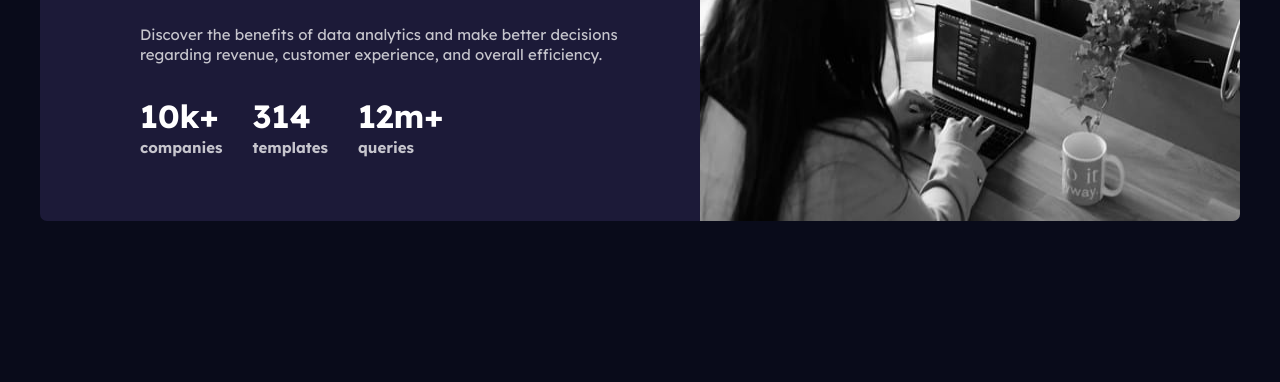
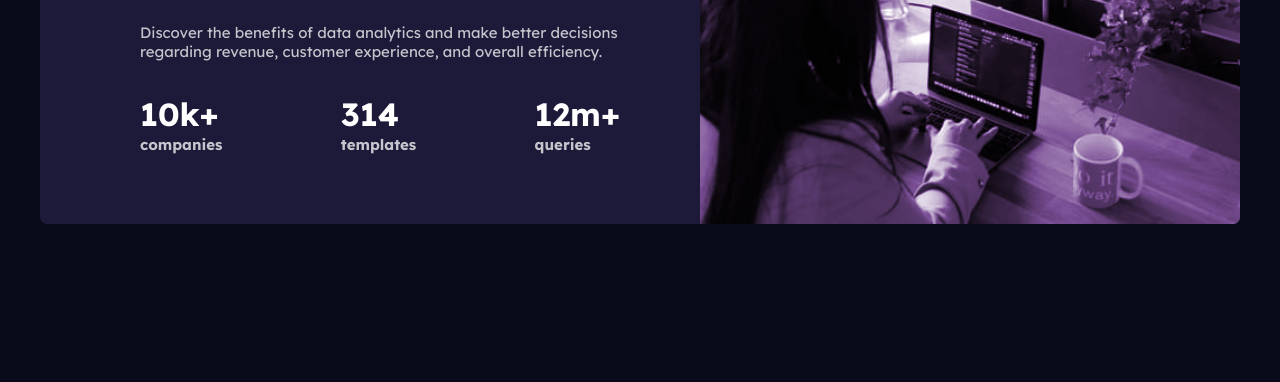
Before and after one commit to incogsnito/stat-preview-card-component, a plain HTML site: page index.html in a window 1280 px wide. Shown: the part 434-816 px from the top of the page. Drawn offline with Linux system fonts and the light colour scheme.

Commit message:
Project complete

```diff
--- a/index.html
+++ b/index.html
@@ -15,7 +15,9 @@
   </head>
   <body>
     <div class="hero">
-      <img src="" alt="" class="hero__img" />
+      <div class="image__wrapper">
+        <div class="hero__img"></div>
+      </div>
 
       <div class="hero__container">
         <h2>Get <span>insights</span> that help your business grow.</h2>
--- a/style.css
+++ b/style.css
@@ -72,7 +72,7 @@ p {
   font-size: 2rem;
 }
 
-.stats p {
+.stats li {
   margin-bottom: 0.7em;
 }
 
@@ -81,26 +81,39 @@ p {
   font-family: "Lexend";
 }
 
-.hero__img {
-  content: url("./stats-preview-card-component-main/images/image-header-mobile.jpg");
+.image__wrapper {
+  background-image: url("./stats-preview-card-component-main/images/image-header-mobile.jpg");
+  max-width: 100%;
+  background-size: cover;
+  background-position: center;
+  background-repeat: no-repeat;
+  display: flex;
 }
 
-img {
-  max-width: 100%;
+.hero__img {
+  width: 100%;
+  opacity: 0.8;
+  mix-blend-mode: overlay;
+  filter: brightness(0) saturate(100%) invert(30%) sepia(11%) saturate(3475%)
+  hue-rotate(234deg) brightness(99%) contrast(93%);
+  content: url("./stats-preview-card-component-main/images/image-header-desktop.jpg");
 }
-
 
 .stats span {
   color: hsla(0, 0%, 100%, 0.75);
   font-size: 0.9375rem;
 }
 
-@media (min-width: 800px) {
+@media (min-width: 1046px) {
   .hero {
     display: flex;
     flex-direction: row-reverse;
     max-width: 1200px;
     max-height: 500px;
+  }
+
+  .image__wrapper {
+    background-image: url("./stats-preview-card-component-main/images/image-header-desktop.jpg");
   }
 
   .hero__container {
@@ -111,8 +124,6 @@ img {
   }
 
   .hero__img {
-    content: url("./stats-preview-card-component-main/images/image-header-desktop.jpg");
-    max-width: 50%;
     padding: 0;
   }
 
@@ -123,7 +134,7 @@ img {
   .stats {
     display: flex;
     align-items: center;
-    gap: 30px;
+    justify-content: space-between;
   }
 
   .stats li {
```
